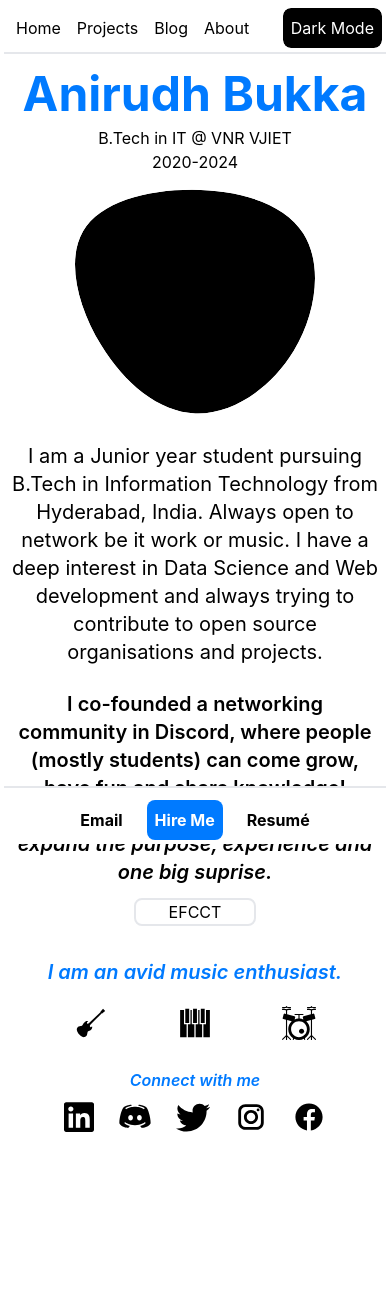
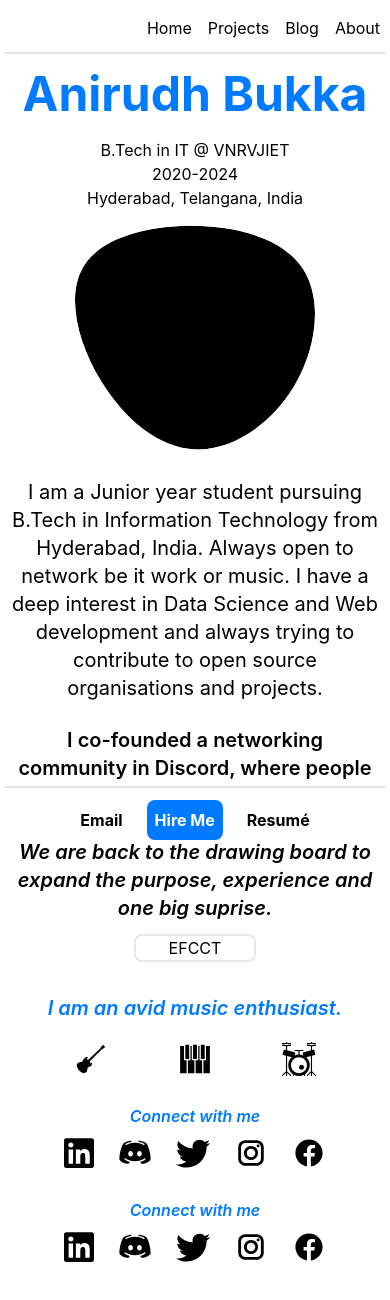
Before and after one commit to anirudh-bukka/Portfolio, a React (Create React App) app in the folder frontend/: page /about in a window 390 px wide. Shown: the top 1300 px of the page. Before the commit the page ends 1220 px from the top, so only its background shows below. Built offline with nearby package versions, Linux system fonts and the light colour scheme.

Commit message:
Updated navbar

```diff
--- a/frontend/src/components/Navbar.jsx
+++ b/frontend/src/components/Navbar.jsx
@@ -7,17 +7,17 @@ import Blog from '../pages/Blog';
 
 function Navbar() {
   return (
-    <div className="border-b-2 w-full p-1 mt-[1px] flex flex-row justify-between lg:max-h-16 lg:min-h-16 z-50 bg-[#ffff] sticky top-0">
+    <div className="border-b-2 w-full p-1 mt-[1px] flex flex-row justify-around lg:max-h-16 lg:min-h-16 z-50 bg-white bg-opacity-90 sticky top-0">
         <div className="w-[30%] flex flex-row justify-between lg:p-2">
-            <Link to="/" className='bg-white lg:max-h-12 p-2 rounded-lg hover:text-[#007aff] duration-200'>Home</Link>
-            <Link to="/projects" className='bg-white lg:max-h-12 p-2 rounded-lg hover:text-[#007aff] duration-200'>Projects</Link>
-            <Link to="/blog" className='bg-white lg:max-h-12 p-2 rounded-lg hover:text-[#007aff] duration-200'>Blog</Link>
-            <Link to="about" className='bg-white lg:max-h-12 p-2 rounded-lg hover:text-[#007aff] duration-200'>About</Link>
+            <Link to="/" className='lg:max-h-12 p-2 rounded-lg hover:text-[#007aff] duration-200'>Home</Link>
+            <Link to="/projects" className='lg:max-h-12 p-2 rounded-lg hover:text-[#007aff] duration-200'>Projects</Link>
+            <Link to="/blog" className=' lg:max-h-12 p-2 rounded-lg hover:text-[#007aff] duration-200'>Blog</Link>
+            <Link to="about" className=' lg:max-h-12 p-2 rounded-lg hover:text-[#007aff] duration-200'>About</Link>
             {/* <Link to="about" className='bg-white hover:bg-[#23a094] hover:text-white lg:max-h-12 hover:outline-black p-2 rounded-lg hover:-translate-x-1 hover:-translate-y-1 duration-200 hover:border-r-4 hover:border-b-4 hover:border-black'>{<About />}</Link> */}
         </div>
-        <div className="flex flex-row justify-between lg:p-2">
+        {/* <div className="flex flex-row justify-between lg:p-2">
             <button className='outline p-2 bg-black text-white hover:bg-cyan-400 hover:text-black rounded-lg hover:-translate-x-1 hover:-translate-y-1 duration-200 hover:border-r-4 hover:border-b-4 hover:border-black'>Dark Mode</button>
-        </div>
+        </div> */}
     </div>
   )
 }
--- a/frontend/src/pages/About.jsx
+++ b/frontend/src/pages/About.jsx
@@ -17,7 +17,7 @@ function About() {
       <div className='flex lg:flex-row justify-evenly sm:flex-col sm:justify-center'>
         <div className='flex flex-col text-center'>
           <p className='sm:my-2 mt-auto font-bold text-[#007aff] text-5xl text-center'>Anirudh Bukka</p>
-          <p className='mb-auto'>B.Tech in IT @ VNR VJIET <br /> 2020-2024</p>
+          <p className='mb-auto mt-3'>B.Tech in IT @ VNRVJIET <br /> 2020-2024<br />Hyderabad, Telangana, India</p>
         </div>
         <img src={dpBackground} alt="My Face" className='h-60 w-60 align-middle sm:mx-auto sm:my-2' />
       </div>
@@ -43,6 +43,23 @@ Always open to network be it work or music. I have a deep interest in Data Scien
           <img src={Facebook} alt="Facebook" className='mx-1 lg:h-10 lg:w-10 p-2 sm:h-[50px] hover:bg-white hover:shadow-md hover:border-0 hover:rounded-lg duration-200 hover:border-b-2 hover:border-[#007aff]'/>
         </div>
       </div>
+
+
+
+
+
+
+
+      <div className='mt-5 flex flex-col justify-center'>
+        <p className='text-[#007aff] font-semibold italic text-center'>Connect with me</p>
+        <div className='flex flex-row justify-center'>
+          <img src={LinkedIn} alt="LinkedIn" className='mx-1 lg:h-10 lg:w-10 p-2 sm:h-[50px] hover:bg-white hover:shadow-md hover:border-0 hover:rounded-lg duration-200 hover:border-b-2 hover:border-[#007aff]'/>
+          <img src={Discord} alt="Discord" className='mx-1 lg:h-10 lg:w-10 p-2 sm:h-[50px] hover:bg-white hover:shadow-md hover:border-0 hover:rounded-lg duration-200 hover:border-b-2 hover:border-[#007aff]'/>
+          <img src={Twitter} alt="Twitter" className='mx-1 lg:h-10 lg:w-10 p-2 sm:h-[50px] hover:bg-white hover:shadow-md hover:border-0 hover:rounded-lg duration-200 hover:border-b-2 hover:border-[#007aff]'/>
+          <img src={Instagram} alt="Instagram" className='mx-1 lg:h-10 lg:w-10 p-2 sm:h-[50px] hover:bg-white hover:shadow-md hover:border-0 hover:rounded-lg duration-200 hover:border-b-2 hover:border-[#007aff]'/>
+          <img src={Facebook} alt="Facebook" className='mx-1 lg:h-10 lg:w-10 p-2 sm:h-[50px] hover:bg-white hover:shadow-md hover:border-0 hover:rounded-lg duration-200 hover:border-b-2 hover:border-[#007aff]'/>
+        </div>
+      </div>
     </div>
   )
 }
```
Also changed, not shown: 1 other file (tests, documents, lock files or other folders).
